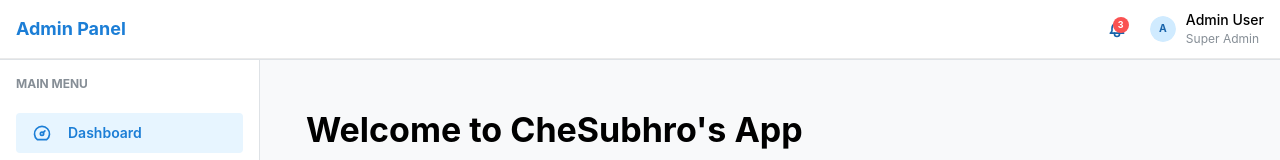
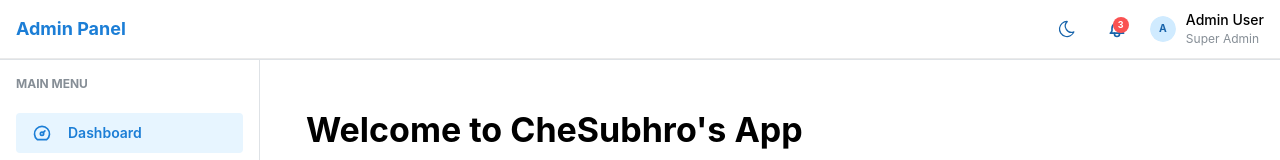
Before and after one commit to CheSubhro/MantineUIAdminPanel, a React (Vite) app: page / in a window 1280 px wide. Shown: the top 160 px of the page. Built offline with nearby package versions, Linux system fonts and the light colour scheme.

Commit message:
feat: implement dark and light theme toggle using Mantine color scheme and fix main content area background color

```diff
--- /dev/null
+++ b/src/components/common/ThemeToggle/ThemeToggle.jsx
@@ -0,0 +1,25 @@
+
+import { ActionIcon, useMantineColorScheme, useComputedColorScheme } from '@mantine/core';
+import { IconSun, IconMoon } from '@tabler/icons-react';
+
+export default function ThemeToggle() {
+
+    const { setColorScheme } = useMantineColorScheme();
+    const computedColorScheme = useComputedColorScheme('light', { getInitialValueInEffect: true });
+
+    return (
+        <ActionIcon
+            onClick={() => setColorScheme(computedColorScheme === 'light' ? 'dark' : 'light')}
+            variant="subtle"
+            size="lg"
+            radius="xl"
+            aria-label="Toggle color scheme"
+        >
+            {computedColorScheme === 'light' ? (
+                <IconMoon size={20} stroke={1.5} />
+            ) : (
+                <IconSun size={20} stroke={1.5} />
+            )}
+        </ActionIcon>
+    );
+}
--- /dev/null
+++ b/src/components/common/ThemeToggle/index.js
@@ -0,0 +1,3 @@
+
+
+export { default } from './ThemeToggle';
--- a/src/components/common/index.js
+++ b/src/components/common/index.js
@@ -11,3 +11,4 @@ export { default as EmptyState } from './EmptyState/EmptyState';
 export { default as ConfirmModal } from './ConfirmModal/ConfirmModal';
 export { default as Pagination } from './Pagination/Pagination';
 export { default as CustomSelect } from './Select/CustomSelect';
+export { default as ThemeToggle } from './ThemeToggle/ThemeToggle';
--- a/src/components/layout/Footer/Footer.jsx
+++ b/src/components/layout/Footer/Footer.jsx
@@ -7,7 +7,7 @@ export default function Footer() {
     const currentYear = new Date().getFullYear();
 
     return (
-        <Group h="100%" px="md" justify="space-between" bg="white" style={{ borderTop: '1px solid #eaeaea' }}>
+        <Group h="100%" px="md" justify="space-between" bg="var(--mantine-color-body)" style={{ borderTop: '1px solid #eaeaea' }}>
             <Text size="sm" c="dimmed">
                 © {currentYear} <Anchor href="#" size="sm" fw={500}>Admin Panel Inc</Anchor>. All rights reserved.
             </Text>
--- a/src/components/layout/Navbar/Navbar.jsx
+++ b/src/components/layout/Navbar/Navbar.jsx
@@ -1,12 +1,12 @@
 
 import { Group, Burger, Text, ActionIcon, Avatar, Menu, Box } from '@mantine/core';
 import { IconBell, IconSettings, IconLogout, IconUser } from '@tabler/icons-react';
-import { Tooltip, Badge } from '../../common/index';
+import { Tooltip, Badge, ThemeToggle } from '../../common/index';
 
 export default function Navbar({ opened, toggle, user = { name: 'Admin User', role: 'Super Admin' } }) {
 
     return (
-        <Group h="100%" px="md" justify="space-between" bg="white" style={{ borderBottom: '1px solid #eaeaea' }}>
+        <Group h="100%" px="md" justify="space-between" bg="var(--mantine-color-body)" style={{ borderBottom: '1px solid #eaeaea' }}>
             {/* Left Section: Burger & App Title */}
             <Group>
                 <Burger opened={opened} onClick={toggle} hiddenFrom="sm" size="sm" />
@@ -15,6 +15,9 @@ export default function Navbar({ opened, toggle, user = { name: 'Admin User', ro
 
             {/* Right Section: Notifications, Tooltips & User Profile */}
             <Group gap="md">
+                <Tooltip label="Toggle Theme">
+                    <ThemeToggle />
+                </Tooltip>
                 {/* Notification Icon with Tooltip & Badge */}
                 <Tooltip label="Notifications">
                     <ActionIcon variant="subtle" size="lg" radius="xl" aria-label="Notifications" style={{ position: 'relative' }}>
@@ -32,7 +35,6 @@ export default function Navbar({ opened, toggle, user = { name: 'Admin User', ro
                             <Avatar src={user.avatar} radius="xl" size="sm" color="blue">
                                 {user.name.charAt(0)}
                             </Avatar>
-                            {/* div এর বদলে Mantine এর Box কম্পোনেন্ট ব্যবহার করা হয়েছে */}
                             <Box style={{ lineHeight: 1 }} visibleFrom="sm">
                                 <Text size="sm" fw={500}>{user.name}</Text>
                                 <Text size="xs" c="dimmed">{user.role}</Text>
--- a/src/layouts/MainLayout.jsx
+++ b/src/layouts/MainLayout.jsx
@@ -31,7 +31,7 @@ const MainLayout = ({ children }) => {
             </AppShell.Navbar>
 
             {/* Main Content Area */}
-            <AppShell.Main style={{ backgroundColor: '#f8f9fa', minHeight: '100vh' }}>
+            <AppShell.Main style={{ backgroundColor: 'var(--mantine-color-body)', color: 'var(--mantine-color-text)', minHeight: '100vh' }}>
                 {children}
             </AppShell.Main>
 
--- a/src/main.jsx
+++ b/src/main.jsx
@@ -8,10 +8,11 @@ import './index.css';
 import '@mantine/core/styles.css';
 import '@mantine/notifications/styles.css';
 
-import { MantineProvider } from '@mantine/core';
+import { MantineProvider, ColorSchemeScript } from '@mantine/core';
 
 ReactDOM.createRoot(document.getElementById('root')).render(
   <React.StrictMode>
+    <ColorSchemeScript defaultColorScheme="light" />
     <MantineProvider defaultColorScheme="light">
       <App />
     </MantineProvider>
```
